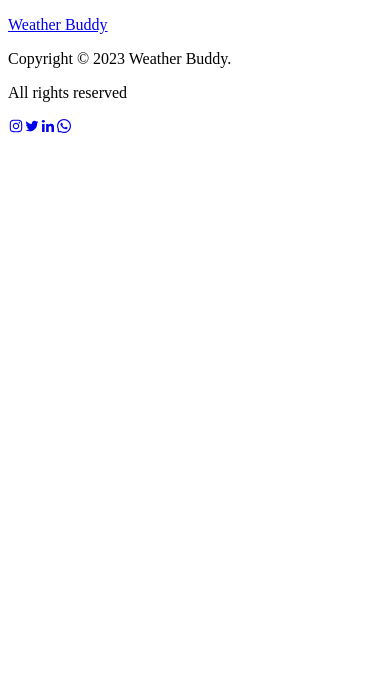
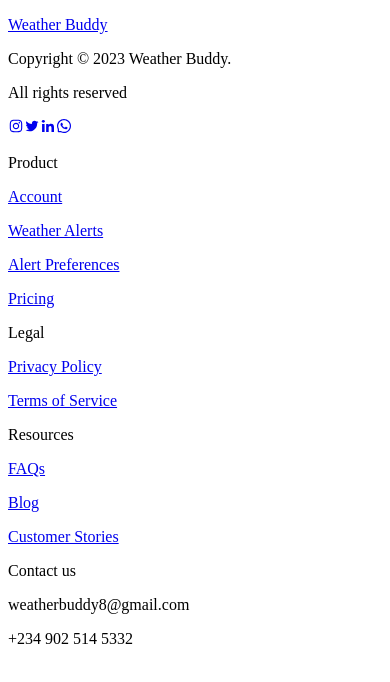
Before and after one commit to codedcontent/weather-buddy, a Next.js app: page /landingPage/Footer in a window 390 px wide. Shown: the top 682 px of the page. Built offline with nearby package versions, Linux system fonts and the light colour scheme.

Commit message:
Working on making the nav responsive

```diff
--- a/src/app/page.tsx
+++ b/src/app/page.tsx
@@ -1,10 +1,10 @@
+import LandingPage from "@/pages/landingPage/LandingPage";
 import Footer from "@/pages/landingPage/Footer";
-import LandingPage from "@/pages/landingPage/LandingPage";
 
 export default function Home() {
   return (
-    <main className="w-screen">
-      <div className="w-screen max-w-5xl px-10 mx-auto">
+    <main className="w-screen relative">
+      <div className="w-screen max-w-6xl px-10 mx-auto">
         <LandingPage />
       </div>
 
--- a/src/pages/landingPage/Features.tsx
+++ b/src/pages/landingPage/Features.tsx
@@ -21,7 +21,10 @@
 
 const Features = () => {
   return (
-    <div className="flex flex-col min-h-screen justify-center items-center w-full lg:gap-20 gap-5">
+    <div
+      className="flex flex-col min-h-screen justify-center items-center w-full lg:gap-20 gap-5 mt-4"
+      id="features"
+    >
       <div className="text-center">
         <h1 className="lg:text-4xl text-2xl font-bold text-wb-primary">
           Weather Buddy Features
--- a/src/pages/landingPage/Footer.tsx
+++ b/src/pages/landingPage/Footer.tsx
@@ -1,16 +1,17 @@
 import SocialIcons from "@/components/SocialIcons";
 import Link from "next/link";
-import React from "react";
 
 const Footer = () => {
   return (
     <footer className="w-full mt-20 border-t border-[#EAEAEA] py-12">
-      <div className="max-w-5xl px-10 mx-auto">
+      <div className="max-w-6xl mx-auto flex lg:flex-row flex-col items-center justify-between lg:gap-32 gap-4">
         {/* Company CTA */}
-        <div className="w-max space-y-6">
+        <div className="w-max lg:space-y-6 space-y-2">
           {/* Logo */}
           <Link href="/">
-            <p className="font-black text-lg text-wb-primary">Weather Buddy</p>
+            <p className="font-black text-2xl w-max text-wb-primary">
+              Weather Buddy
+            </p>
           </Link>
 
           <div className="w-full text-wb-gray">
@@ -23,6 +24,106 @@
 
           <SocialIcons />
         </div>
+
+        <div className="lg:w-full w-max flex lg:flex-row flex-col justify-between items-start lg:gap-0 gap-4">
+          {/* Product Info */}
+          <div className="w-max lg:space-y-4 space-y-1">
+            {/* Header */}
+            <p className="font-medium">Product</p>
+
+            {/* Links */}
+            <div className="flex flex-col gap-2">
+              <Link href="/account">
+                <p className="font-light text-sm text-wb-gray hover:underline">
+                  Account
+                </p>
+              </Link>
+
+              <Link href="/account/weather-alerts">
+                <p className="font-light text-sm text-wb-gray hover:underline">
+                  Weather Alerts
+                </p>
+              </Link>
+
+              <Link href="/account/notifications">
+                <p className="font-light text-sm text-wb-gray hover:underline">
+                  Alert Preferences
+                </p>
+              </Link>
+
+              <Link href="/#pricing">
+                <p className="font-light text-sm text-wb-gray hover:underline">
+                  Pricing
+                </p>
+              </Link>
+            </div>
+          </div>
+
+          {/* Legal Info */}
+          <div className="w-max lg:space-y-4 space-y-1">
+            {/* Header */}
+            <p className="font-medium">Legal</p>
+
+            {/* Links */}
+            <div className="flex flex-col gap-2">
+              <Link href="/pos">
+                <p className="font-light text-sm text-wb-gray hover:underline">
+                  Privacy Policy
+                </p>
+              </Link>
+
+              <Link href="/tos">
+                <p className="font-light text-sm text-wb-gray hover:underline">
+                  Terms of Service
+                </p>
+              </Link>
+            </div>
+          </div>
+
+          {/* Resources Info */}
+          <div className="w-max lg:space-y-4 space-y-1">
+            {/* Header */}
+            <p className="font-medium">Resources</p>
+
+            {/* Links */}
+            <div className="flex flex-col gap-2">
+              <Link href="/faqs">
+                <p className="font-light text-sm text-wb-gray hover:underline">
+                  FAQs
+                </p>
+              </Link>
+
+              <Link href="/blog">
+                <p className="font-light text-sm text-wb-gray hover:underline">
+                  Blog
+                </p>
+              </Link>
+
+              <Link href="/customer-stories">
+                <p className="font-light text-sm text-wb-gray hover:underline">
+                  Customer Stories
+                </p>
+              </Link>
+            </div>
+          </div>
+
+          {/* Contact us Info */}
+          <div className="w-max lg:space-y-4 space-y-1">
+            {/* Header */}
+            <p className="font-medium">Contact us</p>
+
+            {/* Links */}
+            <div className="flex flex-col gap-2">
+              <p className="font-light text-sm text-wb-gray">
+                weatherbuddy8@gmail.com
+              </p>
+
+              <p className="font-light text-sm text-wb-gray">
+                +234 902 514 5332
+              </p>
+            </div>
+          </div>
+        </div>
       </div>
     </footer>
   );
--- a/src/pages/landingPage/HomePage.tsx
+++ b/src/pages/landingPage/HomePage.tsx
@@ -6,6 +6,7 @@
     <div
       className="w-full flex lg:flex-row flex-col justify-between items-center lg:gap-10 gap-0"
       style={{ minHeight: "calc(100vh - 96px)" }}
+      id="#"
     >
       <div className="flex flex-col lg:gap-y-6 gap-y-2 lg:w-1/2 w-full">
         <h1 className="lg:text-6xl text-4xl font-bold text-wb-primary">
--- a/src/pages/landingPage/HowItWorks.tsx
+++ b/src/pages/landingPage/HowItWorks.tsx
@@ -19,7 +19,10 @@
 
 const HowItWorks = () => {
   return (
-    <div className="flex flex-col min-h-screen justify-center items-center w-full lg:gap-20 gap-5">
+    <div
+      className="flex flex-col min-h-screen justify-center items-center w-full lg:gap-20 gap-5 mt-4"
+      id="how-it-works"
+    >
       <div className="text-center">
         <h1 className="lg:text-4xl text-2xl font-bold text-wb-primary">
           How It Works
--- a/src/pages/landingPage/UseCase.tsx
+++ b/src/pages/landingPage/UseCase.tsx
@@ -21,7 +21,10 @@
 
 const UseCase = () => {
   return (
-    <div className="flex flex-col min-h-screen justify-center items-center w-full lg:gap-20 gap-5">
+    <div
+      className="flex flex-col min-h-screen justify-center items-center w-full lg:gap-20 gap-5 mt-4"
+      id="use-case"
+    >
       <div className="text-center">
         <h1 className="lg:text-4xl text-2xl font-bold text-wb-primary">
           Benefits and Use Cases
```
Also changed, not shown: src/components/SubPlan.tsx (+7 -3 lines), src/pages/landingPage/Header.tsx (+8 -7 lines), src/pages/landingPage/SubscriptionPlans.tsx (+7 -2 lines).
